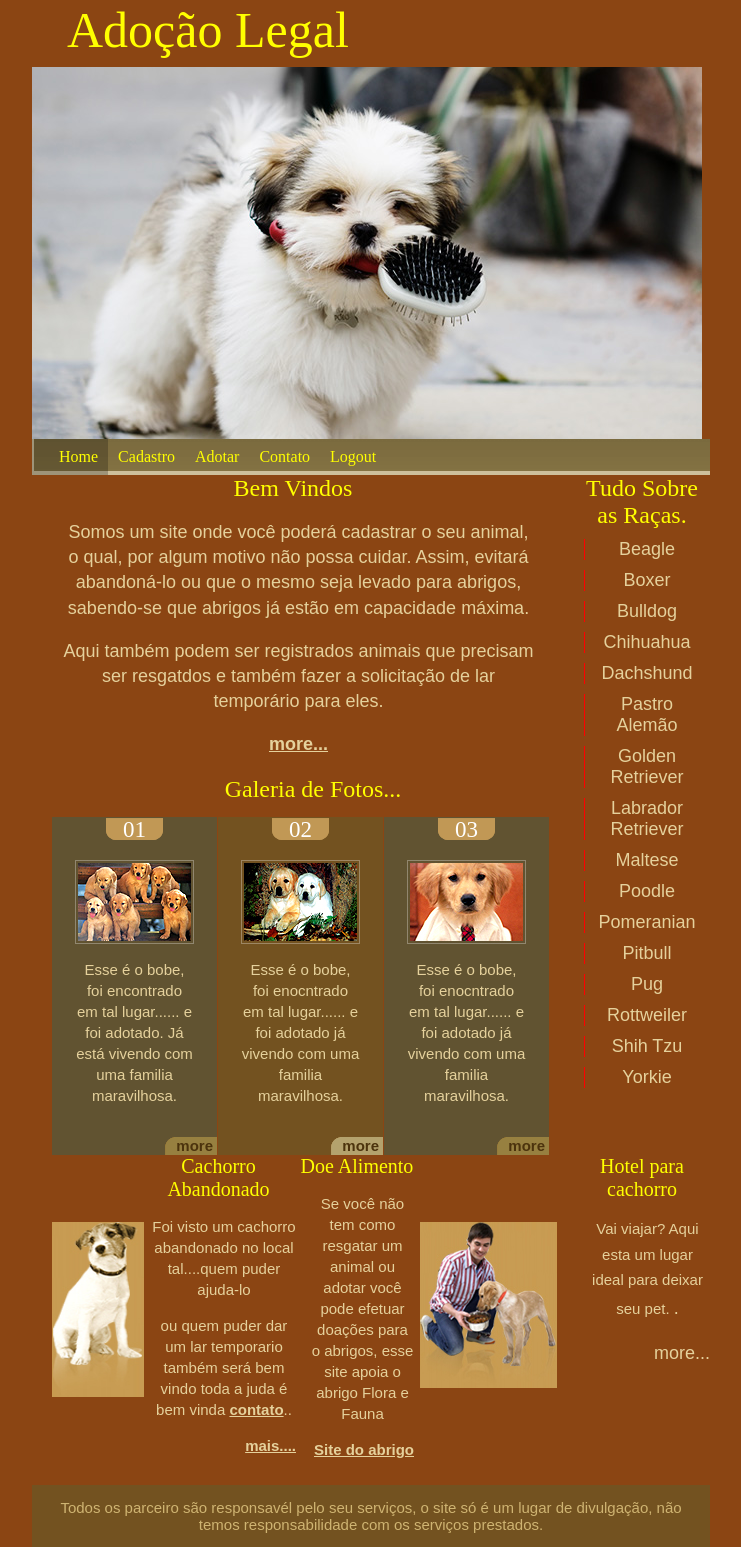
After one commit to Tony-Aquino/Projeto_PHP, a PHP site: page /site.php in a window 1280 px wide. The commit adds this page. Shown: the whole page, without its empty margins (269-1010 px from the left). Run offline with PHP 8.4, Linux system fonts and the light colour scheme.

```diff
--- a/Teste_macro.php
+++ /dev/null
@@ -1,4 +0,0 @@
-<?php
-
-echo "Teste";
-?>
--- a/conexao.php
+++ b/conexao.php
@@ -114,7 +114,7 @@ class conexao {
             if ($sql->rowCount() > 0) {
                 $array = $sql->fetch();
                 $_SESSION['id'] = $array['id'];
-                header("Location:index.html");
+                header("Location:site.php");
             }
         }
         return $array;
--- a/entrada.php
+++ b/entrada.php
@@ -9,6 +9,6 @@ if (!empty($_POST['login'])) {
     $senha = $_POST['senha']; //obtém a senha digitada
     //verificação de login e senha estão corretos
     $logar->logarSistema($login, $senha);
-    header("Location index.php");
+    header("Location site.php");
 }
 ?>
--- /dev/null
+++ b/site.php
@@ -0,0 +1,151 @@
+<html>
+    <head>
+        <meta http-equiv="Content-Type" content="text/html; charset=utf-8" />
+        <title>Adoção Legal</title>
+        <link rel="stylesheet" href="style.css" type="text/css" charset="utf-8" />
+    </head>
+    <body>
+        <div id="wrapper">
+            <div id="header">
+                <h1>Adoção Legal</h1>
+                <div id="nav-top">
+                    <ul>
+                    </ul>
+                </div>
+                <div id="nav">
+                    <ul>
+                        <li class="home"><a href="index.html">Home</a></li>
+                        <li><a href="cadastro.html">Cadastro</a></li>
+                        <li><a href= "adotar.html">Adotar</a></li>
+                        <li><a href= "contato.html">Contato</a></li>
+                        <li><a href= "login.html">Logout</a></li>
+                    </ul>
+                </div>
+            </div>
+            <div id="content">
+                <div class="left-col">
+                    <div id="welcome">
+                        <h2>Bem Vindos</h2>
+                        <p>Somos um site onde você poderá cadastrar o seu animal, o qual,
+                            por algum motivo não possa cuidar. Assim, evitará abandoná-lo ou
+                            que o mesmo seja levado para abrigos, sabendo-se que
+                            abrigos já estão em capacidade máxima.</p>
+                        <p>Aqui também podem ser registrados animais que precisam ser resgatdos e também fazer a solicitação de lar temporário para eles.</p>
+                        <p><a href="sobre.html">more...</a></p>
+                    </div>
+
+                    <h2>Galeria de Fotos...</h2>
+                    <div id="gallery">
+                        <div class="box">
+
+                            <h3>01</h3>
+                            <img src="images/pic_1.jpg" alt="Pic 1" height="84" width="119" />
+                            <p>Esse é o bobe, foi encontrado em tal lugar...... e foi adotado. Já
+                                está vivendo com uma familia maravilhosa.</p>
+                            <p class="more"><a href="manutencao.html">more</a></p>
+                        </div>
+
+                        <div class="box box-lit">
+
+                            <h3>02</h3>
+                            <img src="images/pic_2.jpg" alt="Pic 2" height="84" width="119" />
+                            <p>Esse é o bobe, foi enocntrado em tal lugar...... e foi adotado já
+                                vivendo com uma familia maravilhosa.</p>
+                            <p class="more"><a href="manutencao.html">more</a></p>
+                        </div>
+
+                        <div class="box">
+
+                            <h3>03</h3>
+                            <img src="images/pic_3.jpg" alt="Pic 3" height="84" width="119" />
+                            <p>Esse é o bobe, foi enocntrado em tal lugar...... e foi adotado já
+                                vivendo com uma familia maravilhosa.</p>
+                            <p class="more"><a href="manutencao.html">more</a></p>
+                        </div>
+                    </div>
+                </div>
+
+                <div class="right-col">
+
+                    <h2>Tudo Sobre as Raças.</h2><ul>
+                        <li><a href="http://tudosobrecachorros.com.br/beagle/">Beagle
+                            </a></li>
+                        <li><a href="http://tudosobrecachorros.com.br/boxer/">Boxer
+                            </a></li>
+                        <li><a href="http://tudosobrecachorros.com.br/buldogue-frances/">Bulldog
+                            </a></li>
+                        <li><a href="http://tudosobrecachorros.com.br/chihuahua/">Chihuahua
+                            </a></li>
+                        <li><a href="http://tudosobrecachorros.com.br/daschund/">Dachshund
+                            </a></li>
+                        <li><a href="http://tudosobrecachorros.com.br/pastor-alemao/">Pastro Alemão
+                            </a></li>
+                        <li><a href="http://tudosobrecachorros.com.br/golden-retriever/">Golden Retriever
+                            </a></li>
+                        <li><a href="http://tudosobrecachorros.com.br/labrador/">Labrador Retriever
+                            </a></li>
+                        <li><a href="http://tudosobrecachorros.com.br/maltes/">Maltese
+                            </a></li>
+                        <li><a href="http://tudosobrecachorros.com.br/poodle-gigante-medio-anao-e-toy/">Poodle
+                            </a></li>
+                        <li><a href="http://tudosobrecachorros.com.br/lulu-da-pomerania-spitz-alemao-anao/">Pomeranian
+                            </a></li>
+                        <li><a href="http://tudosobrecachorros.com.br/american-pitbull-terrier/">Pitbull
+                            </a></li>
+                        <li><a href="http://tudosobrecachorros.com.br/pug/">Pug
+                            </a></li>
+                        <li><a href="http://tudosobrecachorros.com.br/rottweiler/">Rottweiler
+                            </a></li>
+                        <li><a href="http://tudosobrecachorros.com.br/shih-tzu/">Shih Tzu
+                            </a></li>
+                        <li><a href="http://tudosobrecachorros.com.br/yorkshire-terrier/">Yorkie
+                            </a></li>
+                    </ul>
+                </div>
+
+                <div class="clear"> </div>
+                <div id="later">
+                    <div class="left-col">
+                        <div class="box"
+                             id="later-b1">
+                            <img src="images/pic_4.jpg" alt="Pic 4" height="175" width="92" />
+                        </div>
+
+                        <div class="box"
+                             id="later-b2">
+                            <h2>Cachorro Abandonado</h2>
+                            <p>Foi visto um cachorro abandonado no local tal....quem puder ajuda-lo</p>
+                            <p>ou quem puder dar um lar temporario também será bem vindo toda a juda é bem vinda
+                                <a href="contato.html">contato</a>..</p>
+                            <p class="more"><a href="manutencao.html">mais....</a></p>
+                        </div>
+
+                        <div class="box" id="later-b3">
+                            <h2>Doe Alimento</h2>
+                            <p>Se você não tem como resgatar um animal ou adotar você pode efetuar doações para o abrigos, esse site apoia o abrigo Flora e Fauna</p>
+                            <p class="more"><a href="http://www.abrigofloraefauna.org.br/">Site do abrigo</a></p>
+                        </div>
+
+                        <div class="box"
+                             id="later-b4">
+                            <img src="images/pic_5.jpg" alt="Pic 5" height="166" width="137" />
+                        </div>
+                        <div class="clear">
+                        </div>
+                    </div>
+
+                    <div class="right-col">
+                        <h2>Hotel para cachorro</h2>
+                        <p>Vai viajar? Aqui esta um lugar ideal para deixar seu pet.
+                            <a href=""><site/a>.</p>
+                                    <p class="more"><a href="manutencao.html">more...</a></p>
+                                    </div>
+
+                                    <div class="clear"> </div>
+                                    </div>
+                                    </div>
+                                    <div class="clear" id="footc"> </div>
+                                    <div id="footer"> Todos os parceiro são responsavél pelo seu serviços, o site só é um lugar de divulgação, não temos responsabilidade com os serviços prestados.</div>
+                                    </div>
+                                    </body>
+                                    </html>
```
Also changed, not shown: ListaUsuario.php (+19 -3 lines), 3 other files.
